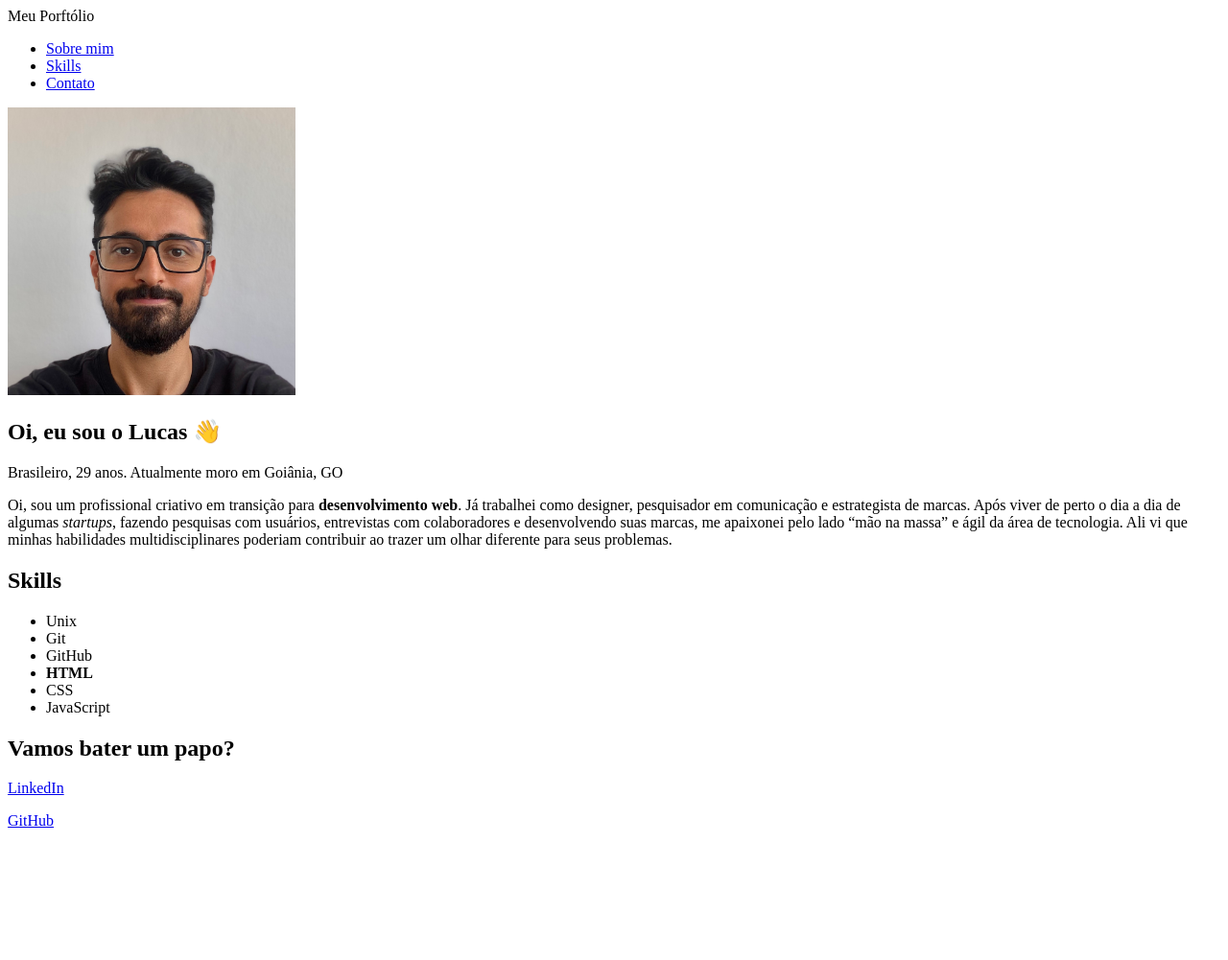
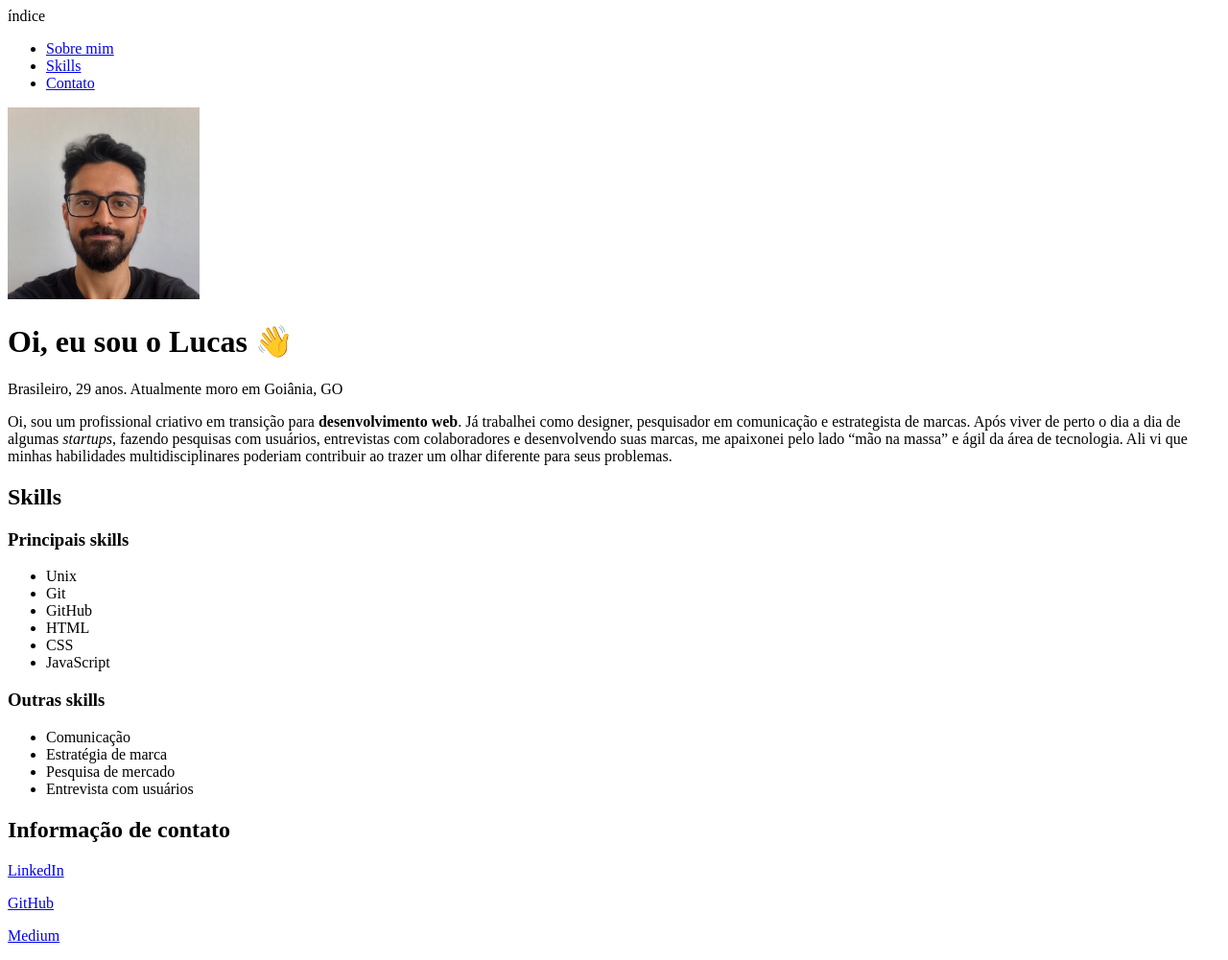
Before and after one commit to lucas-adb/lucas-adb.github.io, a plain HTML site: page index.html in a window 1280 px wide. Shown: the whole page at 96% size. Before the commit the page ends 881 px from the top, so only its background shows below. Drawn offline with Linux system fonts and the light colour scheme.

Commit message:
atualizou informações de contato e skills

```diff
--- a/index.html
+++ b/index.html
@@ -6,34 +6,43 @@
     </head>
     <body>
         <nav id="navbar">
-            <header>Meu Porftólio</header>
+            <header>índice</header>
             <ul>
                 <li><a href="#sobre">Sobre mim</a></li>
                 <li><a href="#skills">Skills</a></li>
                 <li><a href="#contato">Contato</a></li>
             </ul>
         </nav>
-        <section id="sobre">
-            <a href="https://www.linkedin.com/in/lucasalvesbrito/"><img src="lucas-perfil.jpeg" width="300px" alt="foto de perfil sorrindo"></a>
+        <div id="sobre">
+            <a href="https://www.linkedin.com/in/lucasalvesbrito/"><img src="lucas-perfil.jpeg" width="200px" alt="foto de perfil sorrindo"></a>
             <h1>Oi, eu sou o Lucas 👋</h1>
             <p>Brasileiro, 29 anos. Atualmente moro em Goiânia, GO</p>
             <p>Oi, sou um profissional criativo em transição para <strong>desenvolvimento web</strong>. Já trabalhei como designer, pesquisador em comunicação e estrategista de marcas. Após viver de perto o dia a dia de algumas <em>startups</em>, fazendo pesquisas com usuários, entrevistas com colaboradores e desenvolvendo suas marcas, me apaixonei pelo lado “mão na massa” e ágil da área de tecnologia. Ali vi que minhas habilidades multidisciplinares poderiam contribuir ao trazer um olhar diferente para seus problemas.</p>
-        </section>
-        <section id="skills">
+        </div>
+        <div id="skills">
         <h2>Skills</h2>
+            <h3>Principais skills</h3>
             <ul>
                 <li>Unix</li>
                 <li>Git</li>
                 <li>GitHub</li>
-                <li><strong>HTML</strong></li>
+                <li>HTML</li>
                 <li>CSS</li>
                 <li>JavaScript</li>
             </ul>
-        </section>
-        <section id="contato">
-            <h2>Vamos bater um papo?</h2>
+            <h3>Outras skills</h3>
+            <ul>
+                <li>Comunicação</li>
+                <li>Estratégia de marca</li>
+                <li>Pesquisa de mercado</li>
+                <li>Entrevista com usuários</li>
+            </ul>
+        </div>
+        <div id="contato">
+            <h2>Informação de contato</h2>
             <p><a href="https://www.linkedin.com/in/lucasalvesbrito/">LinkedIn</a></p>
             <p><a href="https://github.com/lucas-adb">GitHub</a></p>
-        </section>
+            <p><a href="https://medium.com/@labnotes">Medium</a></p>
+        </div>
     </body>
 </html>
```
